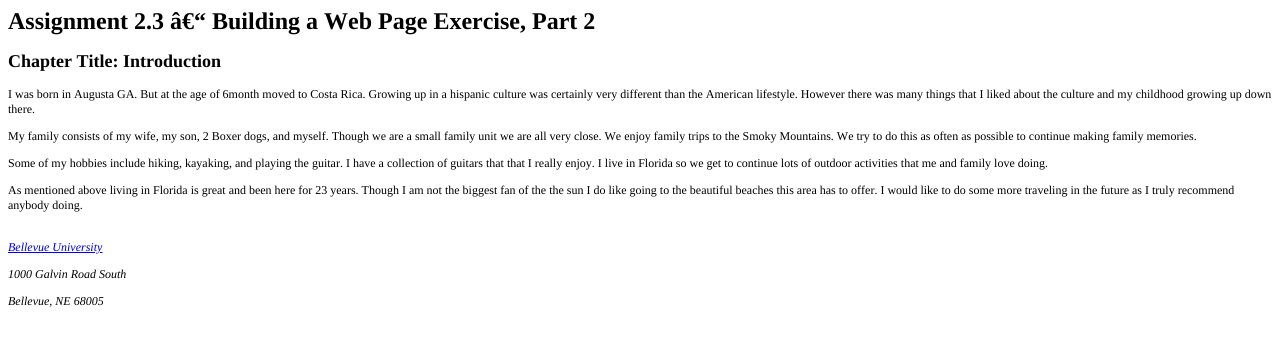
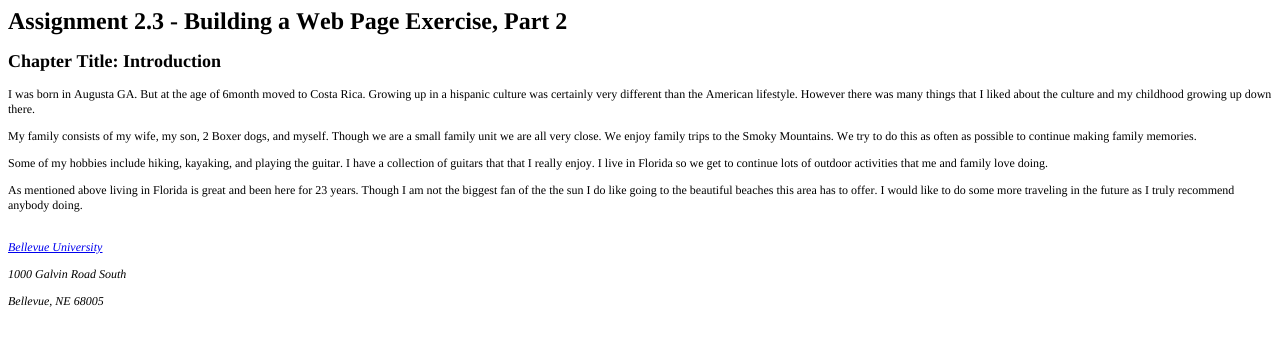
Before and after one commit to estih923/csd-340, a plain HTML site: page module-2/Hernandez_Mod2_2.html in a window 1280 px wide. Drawn offline with Linux system fonts and the light colour scheme.

Commit message:
Update Hernandez_Mod2_2.html

```diff
--- a/module-2/Hernandez_Mod2_2.html
+++ b/module-2/Hernandez_Mod2_2.html
@@ -15,7 +15,7 @@
   </style>
 </head>
 <body>
-<h1 style="margin: 0.0px 0.0px 16.1px 0.0px; font: 24.0px Times; -webkit-text-stroke: #000000"><span class="s1"><b>Assignment 2.3 â€“ Building a Web Page Exercise, Part 2</b></span></h1>
+<h1 style="margin: 0.0px 0.0px 16.1px 0.0px; font: 24.0px Times; -webkit-text-stroke: #000000"><span class="s1"><b>Assignment 2.3 - Building a Web Page Exercise, Part 2</b></span></h1>
 <h2 style="margin: 0.0px 0.0px 14.9px 0.0px; font: 18.0px Times; -webkit-text-stroke: #000000"><span class="s1"><b>Chapter Title: Introduction</b></span></h2>
 <p class="p3"><span class="s1">I was born in Augusta GA. But at the age of 6month moved to Costa Rica. Growing up in a hispanic culture was certainly very different than the American lifestyle. However there was many things that I liked about the culture and my childhood growing up down there.</span></p>
 <p class="p3"><span class="s1">My family consists of my wife, my son, 2 Boxer dogs, and myself. Though we are a small family unit we are all very close. We enjoy family trips to the Smoky Mountains. We try to do this as often as possible to continue making family memories.</span></p>
```
